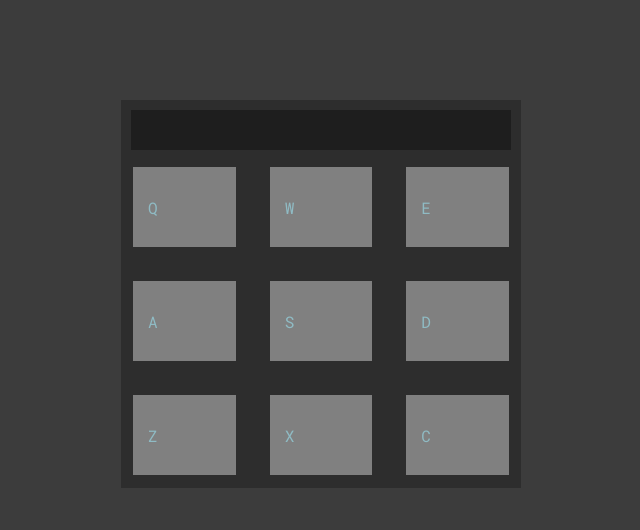
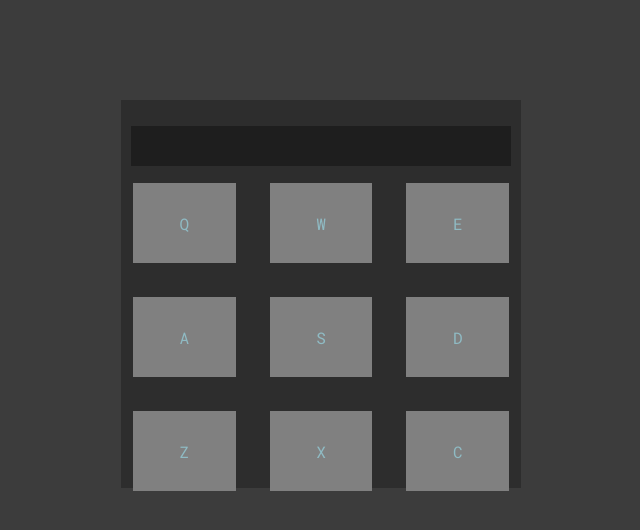
Before and after one commit to nthnmillar/pomodoro-react, a React (Create React App) app: page / in a window 1280 px wide. Shown: the top 530 px of the page, without its empty margins (319-959 px from the left). Built offline with nearby package versions, Linux system fonts and the light colour scheme.

Commit message:
Added alert function

```diff
--- a/src/App.js
+++ b/src/App.js
@@ -9,6 +9,11 @@ import drum8 from './audio/909-Kick-T7A0D0.wav';
 import drum9 from './audio/909-LoTom-0D0.wav';
 import React, {useState, useEffect } from 'react';
 import 'bootstrap';
+
+
+function App(){
+
+  let [display,setDisplay] = useState("");
 
 function useKey(key){
   const [press, setPress] = useState(false)
@@ -28,6 +33,7 @@ function useKey(key){
       window.removeEventListener("keydown",onDown)
       window.removeEventListener("keyup", onUp)
     }
+
   },[key])
 
   console.log("pressed key", key)
@@ -35,31 +41,48 @@ function useKey(key){
 
   if (document.readyState === "complete"){
     playSound(key);
+  //  setDisplay(key);
   }
-
+  /*
+  if (press){
+    setDisplay(key);
+  }
+  */
   return press
 }
 
 function playSound(key){
-  document.getElementById(key).play();
+    document.getElementById(key).play();
+   // console.log("setDisplay", display);
+
 }
 
 function DrumButton(props){
     console.log("DrumButton", props.btnName);
     return (
-      <div className="drum-pad col" id={"drum-pad-" + props.btnName} onClick={() => {playSound(props.btnName)}} >
-        {props.btnName}
+    <div className="drum-pad col" id={"drum-pad-" + props.btnName} onClick={() => {playSound(props.btnName); alert("Alert function for audio & setState error");setDisplay(props.btnName);}} >
+        <p className="text-center">{props.btnName}</p>
         <audio className="clip" id={props.btnName} src = {props.srcName}></audio>
         {useKey(props.btnName)}
       </div>
     )
 }
 
-function App(){
+/*
+function Display(props){
+  return (
+    <div id="display">
+      <p>{props.screen}</p>
+  </div>
+  )
+}
+*/
+
   return (
       <div className="container" id="drum-machine">
-        <div id="display">
-        </div>
+          <div id="display">
+            <p>{display}</p>
+          </div>
           <div className="row" id="row-1">
             <DrumButton btnName="Q" srcName={drum1}/>
             <DrumButton btnName="W" srcName={drum2}/>
@@ -80,3 +103,7 @@ function App(){
 }
 
 export default App;
+
+//  <Display screen={display}/>
+//  onClick={setDisplay(props.btnName)
+// playSound(props.btnName);
```
